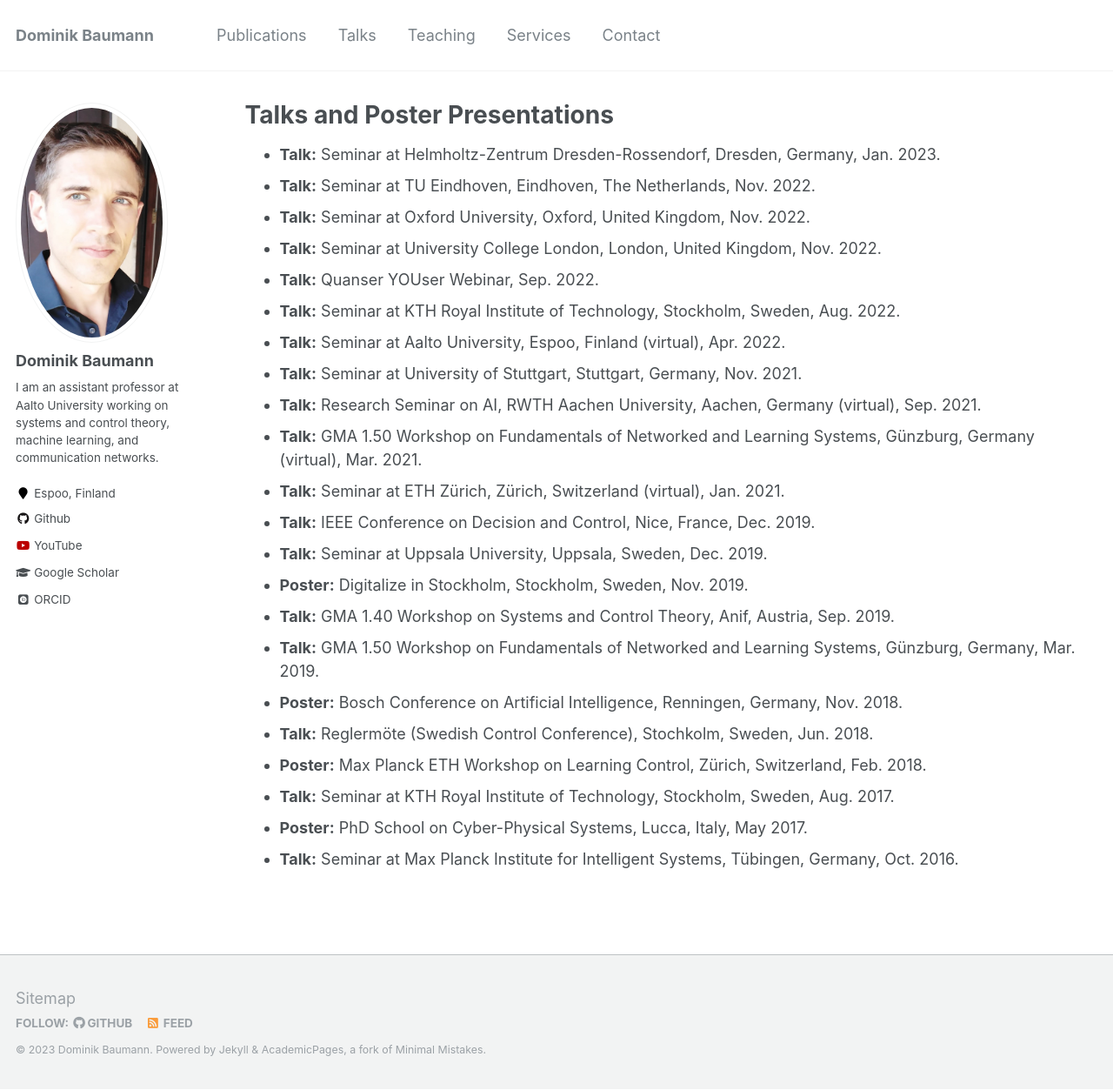
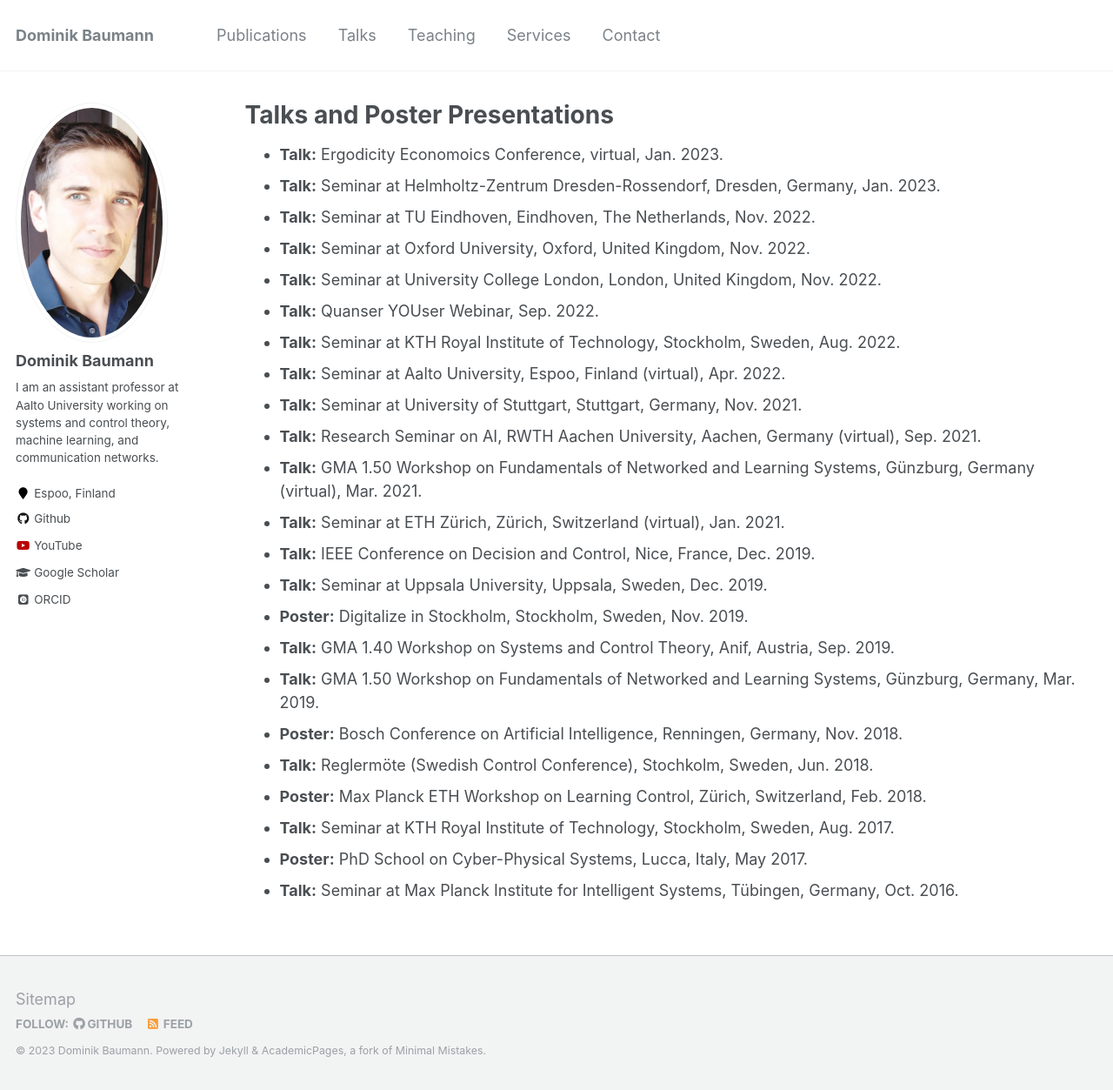
Before and after one commit to baumanndominik/baumanndominik.github.io, a Jekyll site: the page built from _pages/talks.md, in a window 1280 px wide and 1253 px high. Shown: the whole window at 87% size. Built offline with Jekyll 4.4.1, drawn with Linux system fonts in a browser that asks for light colours; some web fonts are replaced.

Commit message:
EE2023 talk

```diff
--- a/_pages/talks.md
+++ b/_pages/talks.md
@@ -5,6 +5,7 @@ permalink: /talks/
 author_profile: true
 ---
 
+* **Talk:** Ergodicity Economoics Conference, virtual, Jan. 2023.
 * **Talk:** Seminar at Helmholtz-Zentrum Dresden-Rossendorf, Dresden, Germany, Jan. 2023.
 * **Talk:** Seminar at TU Eindhoven, Eindhoven, The Netherlands, Nov. 2022.
 * **Talk:** Seminar at Oxford University, Oxford, United Kingdom, Nov. 2022.
```
